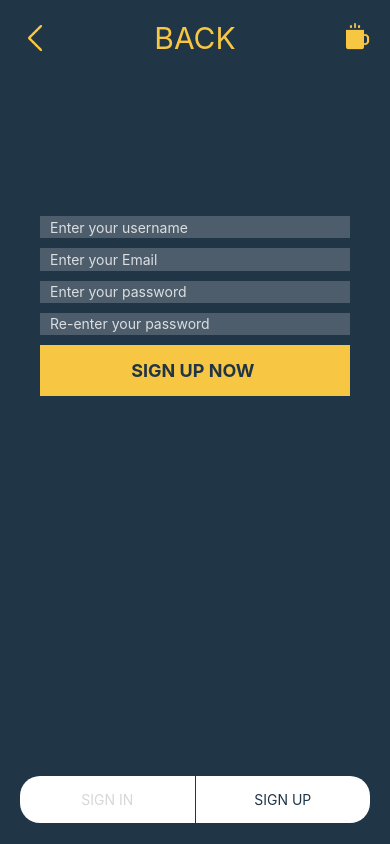
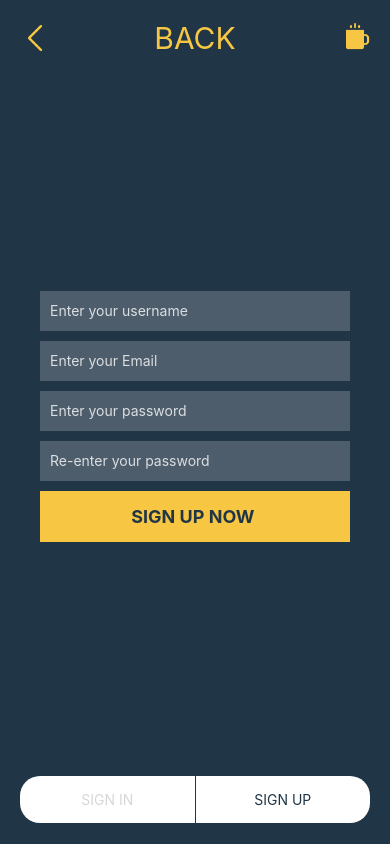
Before and after one commit to DoanTTHieu/CoffeeShopOnline, a React Native app: screen / in a window 390 px wide. Built offline with nearby package versions, Linux system fonts and the light colour scheme.

Commit message:
Addjust layout

```diff
--- a/src/Components/Auth/Auth.js
+++ b/src/Components/Auth/Auth.js
@@ -1,19 +1,27 @@
-import React, { Component } from 'react';
-import { View, Text, Image, TouchableOpacity, StyleSheet, Keyboard,
-    TextInput, KeyboardAvoidingView, TouchableWithoutFeedback
-} from 'react-native';
-import back from '../../../assets/icons/back.png';
-import cup from '../../../assets/icons/cup.png';
+import React, { Component } from "react";
+import {
+  View,
+  Text,
+  Image,
+  TouchableOpacity,
+  StyleSheet,
+  Keyboard,
+  TextInput,
+  KeyboardAvoidingView,
+  TouchableWithoutFeedback,
+} from "react-native";
+import back from "../../../assets/icons/back.png";
+import cup from "../../../assets/icons/cup.png";
 
 export default class Auth extends Component {
   constructor(props) {
     super(props);
     this.state = {
-            username: '',
-            password: '',
-            email: '',
-            rePassword: '',
-            isSignIn: false
+      username: "",
+      password: "",
+      email: "",
+      rePassword: "",
+      isSignIn: false,
     };
   }
   SignIn() {
@@ -24,16 +32,29 @@ export default class Auth extends Component {
   }
 
   render() {
-        const { row1, iconStyle, titleStyle, container, btnSignIn,
-            btnSignUp, inactiveStyle, activeStyle, controlStyle, keyboardContainer,
-            infoContainer, input, buttonContainer, buttonText } = styles;
+    const {
+      row1,
+      iconStyle,
+      titleStyle,
+      container,
+      btnSignIn,
+      btnSignUp,
+      inactiveStyle,
+      activeStyle,
+      controlStyle,
+      keyboardContainer,
+      infoContainer,
+      input,
+      buttonContainer,
+      buttonText,
+    } = styles;
     const SignInJSX = (
       <View style={infoContainer}>
         <TextInput
           style={input}
-                    placeholder='Username'
-                    placeholderTextColor='rgba(255,255,255,0.8)'
-                    returnKeyType='next'
+          placeholder="Username"
+          placeholderTextColor="rgba(255,255,255,0.8)"
+          returnKeyType="next"
           autoCorrect={false}
           onSubmitEditing={() => this.refs.txtPassword.focus()}
           onChangeText={(username) => this.setState({ username })}
@@ -41,18 +62,16 @@ export default class Auth extends Component {
         />
         <TextInput
           style={input}
-                    placeholder='Password'
-                    placeholderTextColor='rgba(255,255,255,0.8)'
-                    returnKeyType='go'
+          placeholder="Password"
+          placeholderTextColor="rgba(255,255,255,0.8)"
+          returnKeyType="go"
           secureTextEntry
           autoCorrect={false}
-                    ref={'txtPassword'}
+          ref={"txtPassword"}
           onChangeText={(password) => this.setState({ password })}
           value={this.state.password}
         />
-                <TouchableOpacity
-                    style={buttonContainer}
-                >
+        <TouchableOpacity style={buttonContainer}>
           <Text style={buttonText}>SIGN IN NOW </Text>
         </TouchableOpacity>
       </View>
@@ -62,9 +81,9 @@ export default class Auth extends Component {
       <View style={infoContainer}>
         <TextInput
           style={input}
-                    placeholder='Enter your username'
-                    placeholderTextColor='rgba(255,255,255,0.8)'
-                    returnKeyType='next'
+          placeholder="Enter your username"
+          placeholderTextColor="rgba(255,255,255,0.8)"
+          returnKeyType="next"
           autoCorrect={false}
           onSubmitEditing={() => this.refs.txtEmail.focus()}
           onChangeText={(username) => this.setState({ username })}
@@ -72,23 +91,23 @@ export default class Auth extends Component {
         />
         <TextInput
           style={input}
-                    placeholder='Enter your Email'
-                    placeholderTextColor='rgba(255,255,255,0.8)'
-                    returnKeyType='next'
+          placeholder="Enter your Email"
+          placeholderTextColor="rgba(255,255,255,0.8)"
+          returnKeyType="next"
           autoCorrect={false}
-                    ref={'txtEmail'}
+          ref={"txtEmail"}
           onSubmitEditing={() => this.refs.txtPassword.focus()}
           onChangeText={(email) => this.setState({ email })}
           value={this.state.email}
         />
         <TextInput
           style={input}
-                    placeholder='Enter your password'
-                    placeholderTextColor='rgba(255,255,255,0.8)'
-                    returnKeyType='next'
+          placeholder="Enter your password"
+          placeholderTextColor="rgba(255,255,255,0.8)"
+          returnKeyType="next"
           secureTextEntry
           autoCorrect={false}
-                    ref={'txtPassword'}
+          ref={"txtPassword"}
           onSubmitEditing={() => this.refs.txtRePassword.focus()}
           onChangeText={(password) => this.setState({ password })}
           value={this.state.password}
@@ -96,18 +115,16 @@ export default class Auth extends Component {
 
         <TextInput
           style={input}
-                    placeholder='Re-enter your password'
-                    placeholderTextColor='rgba(255,255,255,0.8)'
-                    returnKeyType='go'
+          placeholder="Re-enter your password"
+          placeholderTextColor="rgba(255,255,255,0.8)"
+          returnKeyType="go"
           secureTextEntry
           autoCorrect={false}
-                    ref={'txtRePassword'}
+          ref={"txtRePassword"}
           onChangeText={(rePassword) => this.setState({ rePassword })}
           value={this.state.rePassword}
         />
-                <TouchableOpacity
-                    style={buttonContainer}
-                >
+        <TouchableOpacity style={buttonContainer}>
           <Text style={buttonText}>SIGN UP NOW </Text>
         </TouchableOpacity>
       </View>
@@ -130,10 +147,8 @@ export default class Auth extends Component {
             style={keyboardContainer}
             onPress={Keyboard.dismiss}
           >
-                            <KeyboardAvoidingView >
-                                <View style={keyboardContainer}>
-                                    {mainJSX}
-                                </View>
+            <KeyboardAvoidingView>
+              <View style={keyboardContainer}>{mainJSX}</View>
             </KeyboardAvoidingView>
           </TouchableWithoutFeedback>
         </View>
@@ -146,94 +161,87 @@ export default class Auth extends Component {
             <Text style={!isSignIn ? activeStyle : inactiveStyle}>SIGN UP</Text>
           </TouchableOpacity>
         </View>
-
       </View>
     );
   }
 }
 
-
 const styles = StyleSheet.create({
   container: {
     flex: 1,
-        backgroundColor: '#203546',
+    backgroundColor: "#203546",
     padding: 20,
-        justifyContent: 'space-between'
+    justifyContent: "space-between",
   },
   row1: {
-        flexDirection: 'row',
-        justifyContent: 'space-between',
-        alignItems: 'center'
+    flexDirection: "row",
+    justifyContent: "space-between",
+    alignItems: "center",
   },
   titleStyle: {
-        color: '#f7c744',
+    color: "#f7c744",
     //fontFamily: 'Avenir',
-        fontSize: 30
+    fontSize: 30,
   },
   iconStyle: {
     width: 30,
-        height: 30
+    height: 30,
   },
   controlStyle: {
-        flexDirection: 'row',
-        alignSelf: 'stretch',
+    flexDirection: "row",
+    alignSelf: "stretch",
   },
   activeStyle: {
-        color: '#203546',
+    color: "#203546",
   },
   inactiveStyle: {
-        color: '#D7D7D7'
+    color: "#D7D7D7",
   },
   btnSignIn: {
-        backgroundColor: '#fff',
-        alignItems: 'center',
+    backgroundColor: "#fff",
+    alignItems: "center",
     paddingVertical: 15,
     flex: 1,
     borderBottomLeftRadius: 20,
     borderTopLeftRadius: 20,
     marginBottom: 1,
-        justifyContent: 'center',
+    justifyContent: "center",
   },
   btnSignUp: {
-        backgroundColor: '#fff',
-        alignItems: 'center',
+    backgroundColor: "#fff",
+    alignItems: "center",
     paddingVertical: 15,
     flex: 1,
     marginLeft: 1,
     borderTopRightRadius: 20,
     borderBottomRightRadius: 20,
-        marginBottom: 1
-
+    marginBottom: 1,
   },
   keyboardContainer: {
-        backgroundColor: 'rgb(32,53,70)',
-        //backgroundColor: 'rgb(247, 138, 224)',
-        flex: 1,
-        flexDirection: 'column',
+    backgroundColor: "rgb(32,53,70)",
+    flexDirection: "column",
   },
   infoContainer: {
-        position: 'absolute',
     left: 0,
     right: 0,
     bottom: 0,
-        height: 220,
     padding: 20,
   },
   input: {
     height: 40,
-        backgroundColor: 'rgba(255,255,255,0.2)',
-        color: '#FFF',
+    backgroundColor: "rgba(255,255,255,0.2)",
+    color: "#FFF",
     paddingHorizontal: 10,
-        marginBottom: 10
+    marginBottom: 10,
   },
   buttonContainer: {
-        backgroundColor: '#f7c744',
-        paddingVertical: 15
+    backgroundColor: "#f7c744",
+    paddingVertical: 15,
   },
   buttonText: {
-        textAlign: 'center',
-        color: 'rgb(32,53,70)',
-        fontWeight: 'bold',
-        fontSize: 18
-    }
+    textAlign: "center",
+    color: "rgb(32,53,70)",
+    fontWeight: "bold",
+    fontSize: 18,
+  },
 });
```
Also changed, not shown: 1 other file (tests, documents, lock files or other folders). Lines whose indentation alone changed are shown as unchanged.
